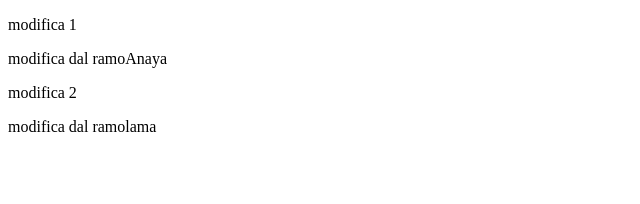
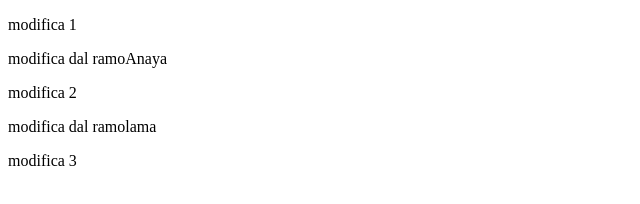
Before and after one commit to laboint20/recupero4B, a plain HTML site: page index.html in a window 1280 px wide. Shown: the full height of the page, 0-640 px from the left. Drawn offline with Linux system fonts and the light colour scheme.

Commit message:
aggiunto paragrafo

```diff
--- a/index.html
+++ b/index.html
@@ -10,5 +10,6 @@
     <p>modifica dal ramoAnaya</p>
     <p>modifica 2</p>
     <p> modifica dal ramolama</p>
+    <p>modifica 3</p>
 </body>
 </html>
```
